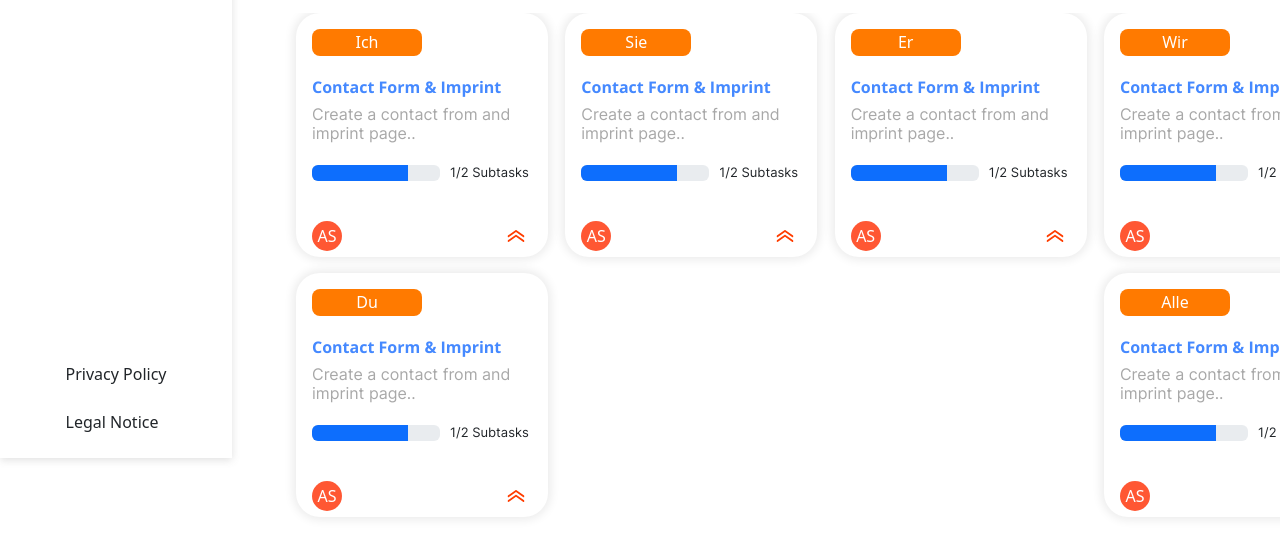
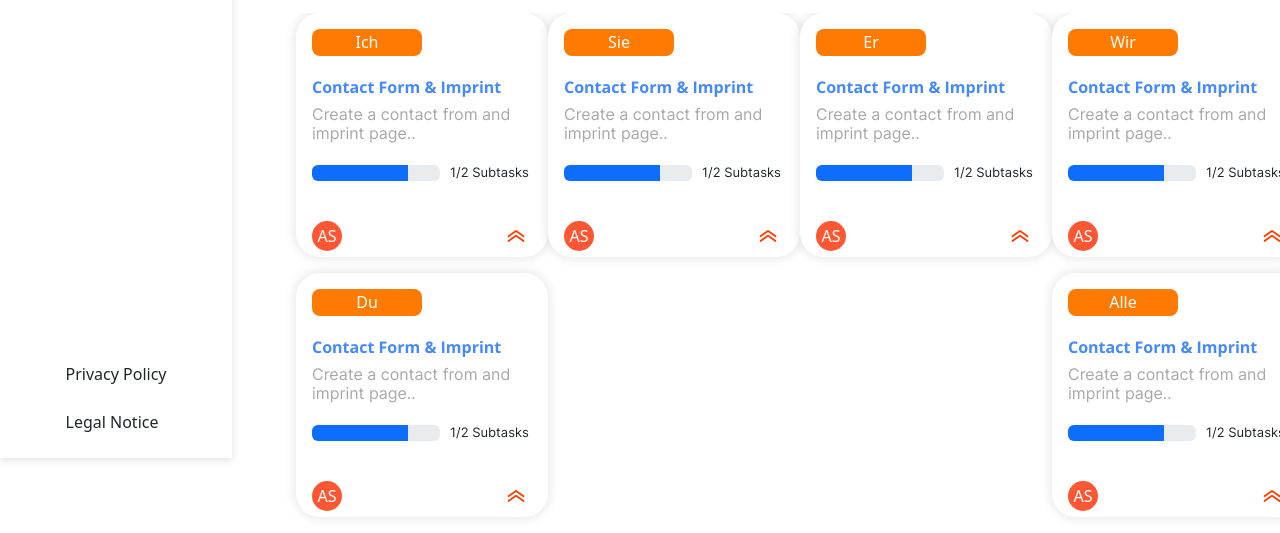
Before and after one commit to Taakeeru/join, a website: page html/board.html in a window 1280 px wide. Shown: the part 340-873 px from the top of the page. Drawn offline with nearby package versions, Linux system fonts and the light colour scheme.

Commit message:
addet with addTask

```diff
--- a/css/board.css
+++ b/css/board.css
@@ -9,7 +9,7 @@ body {
   justify-content: flex-end;
 }
 .mainContent{
-  width: auto;
+  width: 100%;
 }
 .boardTopSektion {
   display: flex;
@@ -56,7 +56,7 @@ body {
 
 .boardCategorysSektion {
   display: flex;
-  justify-content: space-between;
+  justify-content: space-around;
   padding: 0px 64px 0px 64px;
   font-weight: 700;
   color: #42526E;
@@ -84,13 +84,12 @@ padding: 0px 16px 0px 16px;
 }
 .boardBotSektion {
   display: flex;
-  justify-content: space-between;
+  justify-content: space-around;
   padding: 0px 64px 0px 64px;
-  gap: 24px;
 }
 
 .boardtoDoSektion {
-  width: 200px;    /*erstmal test*/
+  width: 252px;
   gap: 16px;
   display: flex;
   flex-direction: column;
@@ -100,19 +99,19 @@ padding: 0px 16px 0px 16px;
   background-color: rgba(195, 189, 189, 0.1);
 }
 .boardProgressSektion {
-  width: 200px;    /*erstmal test*/
+  width: 252px;
   gap: 16px;
   display: flex;
   flex-direction: column;
 }
 .boardFeedbackSektion {
-  width: 200px;    /*erstmal test*/
+  width: 252px;
   gap: 16px;
   display: flex;
   flex-direction: column;
 }
 .boardDoneSektion {
-  width: 200px;    /*erstmal test*/
+  width: 252px;
   gap: 16px;
   display: flex;
   flex-direction: column;
@@ -146,7 +145,7 @@ padding: 0px 16px 0px 16px;
   font-weight: 400;
 }
 .cardDescription {
-    display: grid;
+  display: grid;
   border-radius: 10px;
   gap: 8px;
 }
```
